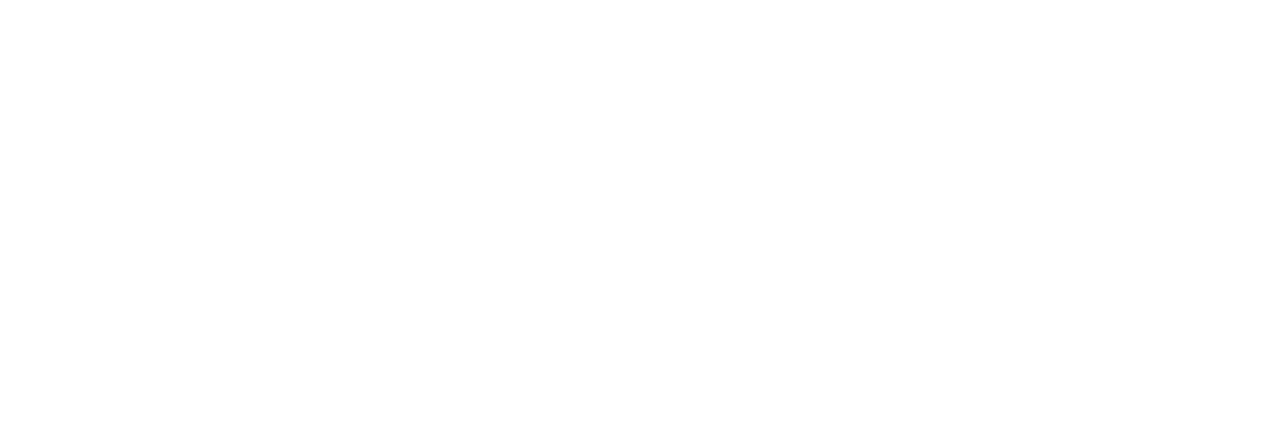
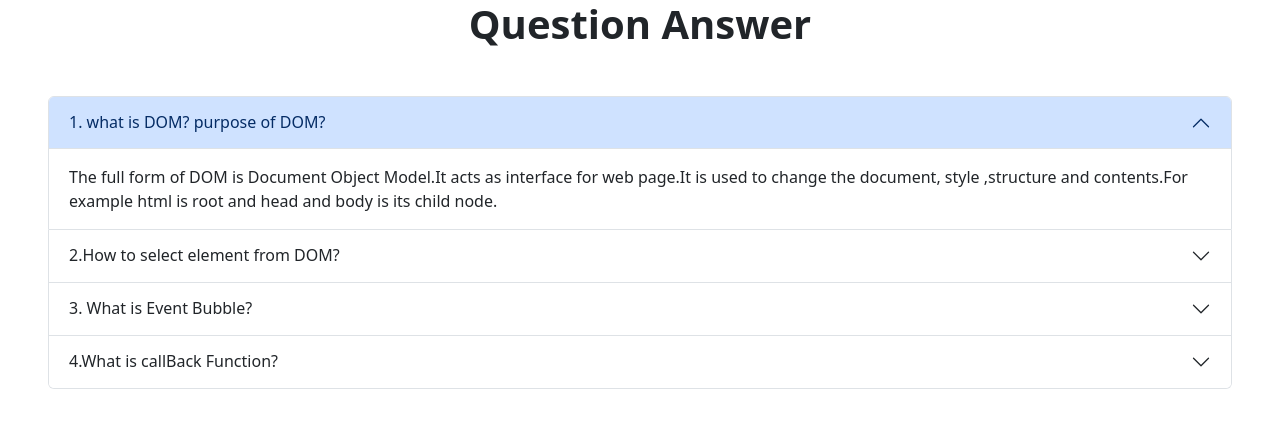
Before and after one commit to aziza-haque/Assignment-5, a plain HTML site: page quesAns.html in a window 1280 px wide. Drawn offline with nearby package versions, Linux system fonts and the light colour scheme.

Commit message:
blog section added

```diff
--- a/quesAns.html
+++ b/quesAns.html
@@ -8,14 +8,57 @@
     integrity="sha384-QWTKZyjpPEjISv5WaRU9OFeRpok6YctnYmDr5pNlyT2bRjXh0JMhjY6hW+ALEwIH" crossorigin="anonymous">
 </head>
 <body>
-
-
-
-
-
-
-
-
+    <h1 class="text-center fs-1 fw-semibold">Question Answer</h1>
+    <div class="accordion m-5" id="accordionPanelsStayOpenExample">
+        <div class="accordion-item">
+          <h2 class="accordion-header">
+            <button class="accordion-button" type="button" data-bs-toggle="collapse" data-bs-target="#panelsStayOpen-collapseOne" aria-expanded="true" aria-controls="panelsStayOpen-collapseOne">
+              1. what is DOM? purpose of DOM?
+            </button>
+          </h2>
+          <div id="panelsStayOpen-collapseOne" class="accordion-collapse collapse show">
+            <div class="accordion-body">
+             The full form of DOM is Document Object Model.It acts as interface for web page.It is used to change the document, style ,structure and contents.For example html is root and head and body is its child node.
+            </div>
+          </div>
+        </div>
+        <div class="accordion-item">
+          <h2 class="accordion-header">
+            <button class="accordion-button collapsed" type="button" data-bs-toggle="collapse" data-bs-target="#panelsStayOpen-collapseTwo" aria-expanded="false" aria-controls="panelsStayOpen-collapseTwo">
+              2.How to select element from DOM?
+            </button>
+          </h2>
+          <div id="panelsStayOpen-collapseTwo" class="accordion-collapse collapse">
+            <div class="accordion-body">
+              To select a single element using Id we use getElementById() and for multiple element getElementByClass() is used.To select css selector for single element we use querySelector() and for multiple element querySelectorAll () is used.
+            </div>
+          </div>
+        </div>
+        <div class="accordion-item">
+          <h2 class="accordion-header">
+            <button class="accordion-button collapsed" type="button" data-bs-toggle="collapse" data-bs-target="#panelsStayOpen-collapseThree" aria-expanded="false" aria-controls="panelsStayOpen-collapseThree">
+              3. What is Event Bubble?
+            </button>
+          </h2>
+          <div id="panelsStayOpen-collapseThree" class="accordion-collapse collapse">
+            <div class="accordion-body">
+              It is a concept of DOM. When an event occur on element "bubbles up "in its parent element. It also allow multiple event handler to respond on same event.
+            </div>
+          </div>
+        </div>
+        <div class="accordion-item">
+          <h2 class="accordion-header">
+            <button class="accordion-button collapsed" type="button" data-bs-toggle="collapse" data-bs-target="#panelsStayOpen-collapseFour" aria-expanded="false" aria-controls="panelsStayOpen-collapseFour">
+              4.What is callBack Function?
+            </button>
+          </h2>
+          <div id="panelsStayOpen-collapseFour" class="accordion-collapse collapse">
+            <div class="accordion-body">
+              A function that is called after the execution of another function and passes as an argument of that executed function.
+            </div>
+          </div>
+        </div>
+      </div>
 
       <script src="https://cdn.jsdelivr.net/npm/bootstrap@5.3.3/dist/js/bootstrap.bundle.min.js"
     integrity="sha384-YvpcrYf0tY3lHB60NNkmXc5s9fDVZLESaAA55NDzOxhy9GkcIdslK1eN7N6jIeHz" crossorigin="anonymous"></script>
```
Also changed, not shown: index.html (+1 -1 lines).
